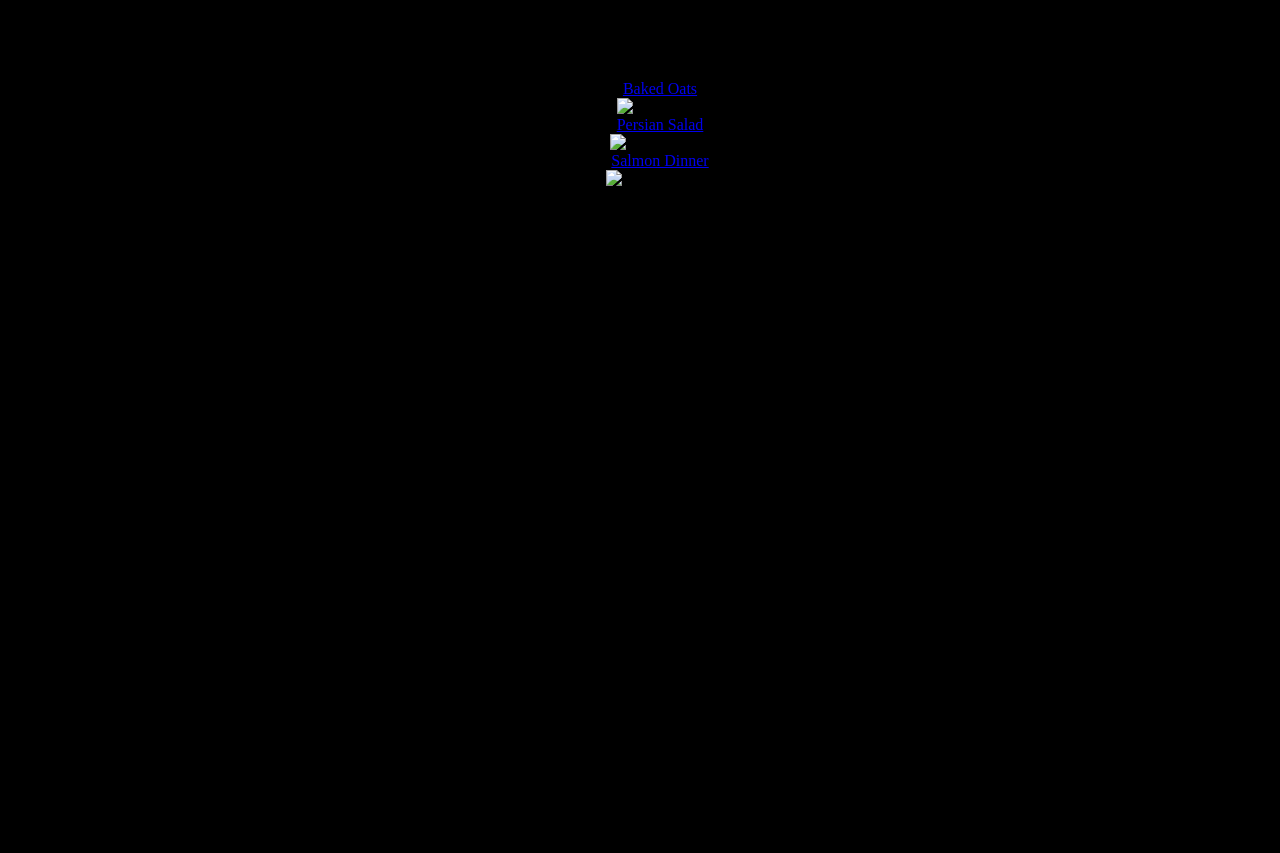
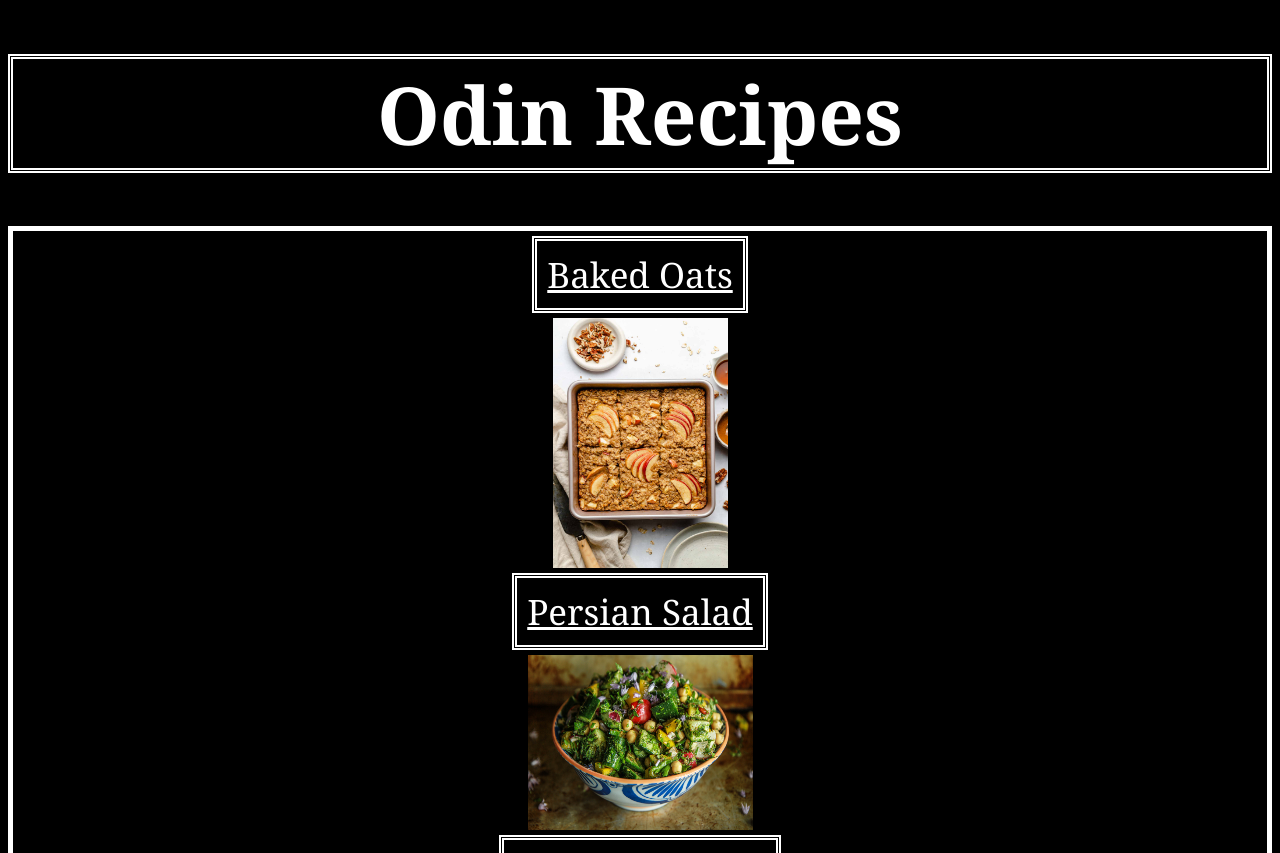
Before and after one commit to EthanW00/Odin-Recipes, a plain HTML site: page recipes/index.html in a window 1280 px wide. Shown: the top 853 px of the page. Before the commit the page ends 800 px from the top, so only its background shows below. Drawn offline with Linux system fonts and the light colour scheme.

Commit message:
Added CSS to the web[age
Made modifications on the styles css page to add aesthetics to the webpage, borders to elements added, center aligned the elements]

```diff
--- a/recipes/index.html
+++ b/recipes/index.html
@@ -10,10 +10,10 @@
     <h1>Odin Recipes</h1>
     <ul>
  <li> <a  href="recipes/baked-oats.html">Baked Oats</a></li>
- <img src="recipes/baked-oats.jpg" alt="baked-oats" width="175" height="250">
+ <img src="./baked-oats.jpg" alt="baked-oats" width="175" height="250">
  <li> <a href="recipes/persian-salad.html">Persian Salad</a></li>
- <img src="recipes/Persian-Salad.jpg" alt="persian-salad" width="225" height="175">
+ <img src="./Persian-Salad.jpg" alt="persian-salad" width="225" height="175">
  <li> <a href="recipes/salmon-dinner.html" >Salmon Dinner </a> </li>
- <img src="recipes/salmon-dinner.jpg" alt="salmon-dinner" width="200" height="250">
+ <img src="salmon-dinner.jpg" alt="salmon-dinner" width="200" height="250">
 </body>
 </html>
--- a/recipes/styles.css
+++ b/recipes/styles.css
@@ -1,4 +1,33 @@
 body {
     background-color: black;
+    color: white;
+}
+img {
+    display: block;
+    margin: auto;
+    padding: 20px;
+}
+a {
+    color: white;
+    font-family: Georgia, 'Times New Roman', Times, serif;
+    font-size: 35px;
+    border: thick double white;
+    padding: 10px;
+}
+li {
     text-align: center;
+    list-style-type: none;
+
 }
+h1 {
+    text-align: center;
+    font-size: 80px;
+    font-weight: 20px;
+    font-family: Georgia, 'Times New Roman', Times, serif;
+    border: thick double white;
+}
+ul {
+    border: thick solid white;
+    padding: 20px 50px;
+    display: block;
+}
```
